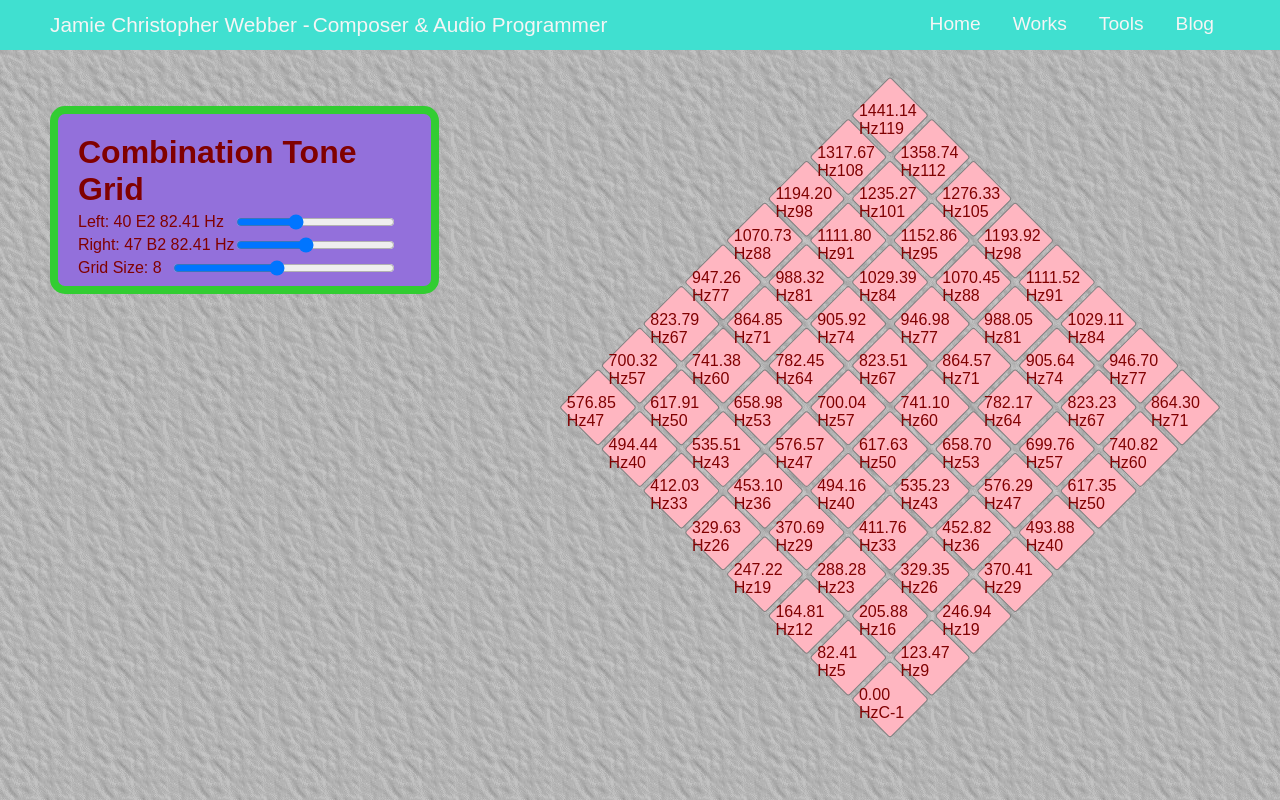
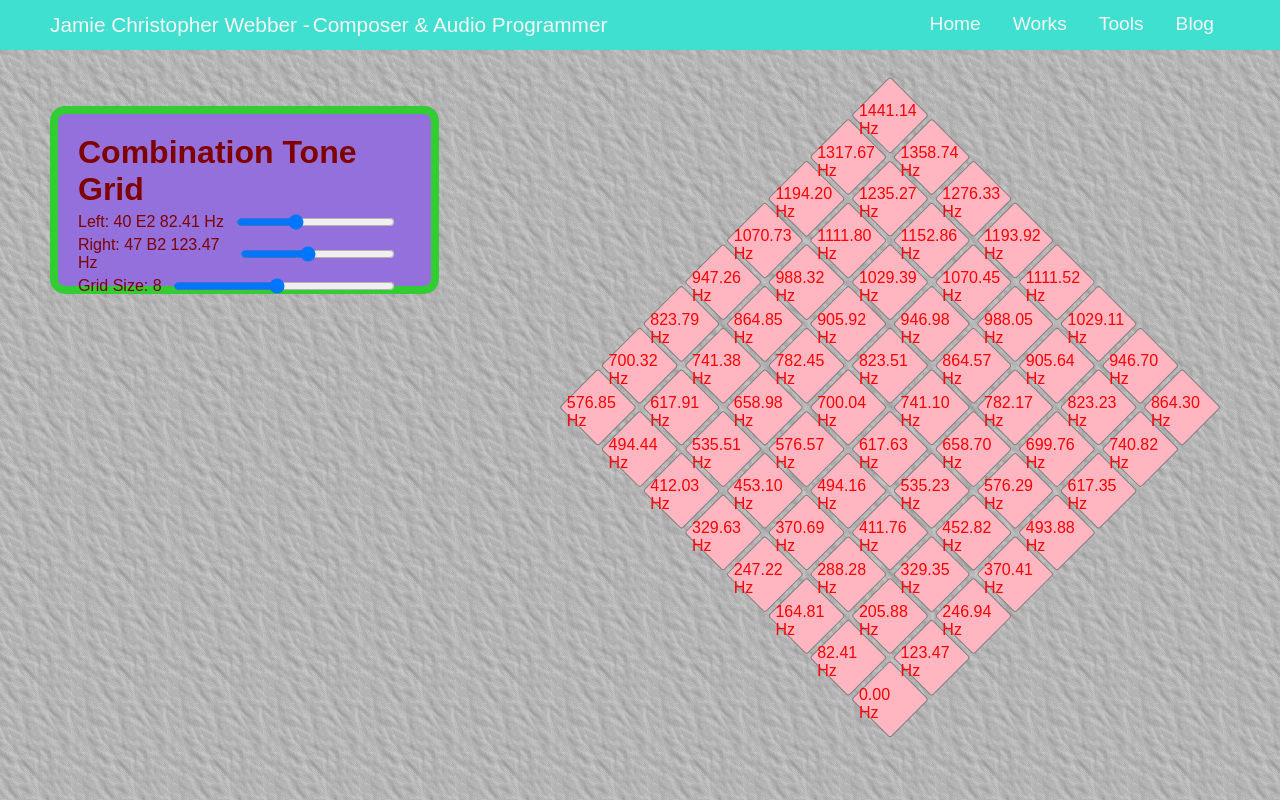
Before and after one commit to jamiecwebber/jcw-website-v2, a React (Create React App) app: page /tools/CTC in a window 1280 px wide. Built offline with nearby package versions, Linux system fonts and the light colour scheme.

Commit message:
made grid text respond to parent hover

```diff
--- a/src/pages/Tools/CTC/CombinationToneMap.components.js
+++ b/src/pages/Tools/CTC/CombinationToneMap.components.js
@@ -25,7 +25,7 @@ export const CTControls = ( { leftMIDI, rightMIDI, gridSize, handleLeftChange, h
         <StyledCTControls>
             <h1>Combination Tone Grid</h1>
                 <Label><div>Left: {leftMIDI} {midiToNote(leftMIDI)} {midiToFrequency(leftMIDI).toFixed(2)} Hz</div> <NoteSlider type="range" min="1" max="108" value={leftMIDI} class="slider" onChange={handleLeftChange} id="leftSlider"/></Label>
-                <Label><div>Right: {rightMIDI} {midiToNote(rightMIDI)} {midiToFrequency(leftMIDI).toFixed(2)} Hz</div><NoteSlider type="range" min="1" max="108" value={rightMIDI} class="slider" onChange={handleRightChange} id="rightSlider"/></Label>
+                <Label><div>Right: {rightMIDI} {midiToNote(rightMIDI)} {midiToFrequency(rightMIDI).toFixed(2)} Hz</div><NoteSlider type="range" min="1" max="108" value={rightMIDI} class="slider" onChange={handleRightChange} id="rightSlider"/></Label>
                 <Label>Grid Size: {gridSize} <GridSizeSlider type="range" min="1" max="16" value={gridSize} class="slider" onChange={handleGridChange} id="gridSizeSlider" /> </Label>
         </StyledCTControls>
     )
@@ -35,9 +35,8 @@ const GridNote = ({leftMIDI, rightMIDI, gridSize, left, right}) => {
 
     return (
         <StyledGridNote leftMIDI={leftMIDI} rightMIDI={rightMIDI} gridSize={gridSize}>
-            <GridNoteText>
+            <GridNoteText gridSize={gridSize}>
                 { (left * midiToFrequency(leftMIDI) + right * midiToFrequency(rightMIDI)).toFixed(2)} Hz
-                { midiToNote((left * midiToFrequency(leftMIDI) + right * midiToFrequency(rightMIDI)).toFixed(2))}
             </GridNoteText>
         </StyledGridNote>
     )
--- a/src/pages/Tools/CTC/CombinationToneMap.elements.js
+++ b/src/pages/Tools/CTC/CombinationToneMap.elements.js
@@ -73,13 +73,35 @@ export const StyledGridNote = styled.div`
     width: ${({gridSize}) => ((55/gridSize) + "vh")};
     height: ${({gridSize}) => ((55/gridSize) + "vh")};
 
+    > * {
+        display: ${({gridSize}) => ((gridSize > 8 ) ? "none" : "inherit" )};
+        color: red;
+
+        &:hover {
+            color: blue;
+        }
+    }
+
     &:hover {
-            background-color: Thistle;
-            transition: all 0.3s ease;
+        background-color: Thistle;
+        transition: all 0.3s ease;
+        > * {
+            color: green;
+            display: inherit;
         }
+
+
+    }
 `
 
 export const GridNoteText = styled.div`
     margin-top: 15px;
     rotate: -45deg;
+/*
+    display: ${({gridSize}) => ((gridSize > 8 ) ? "none" : "visible" )};  */
+/*
+    &:hover {
+        display: visible;
+        color: blue;
+    } */
 `
```
